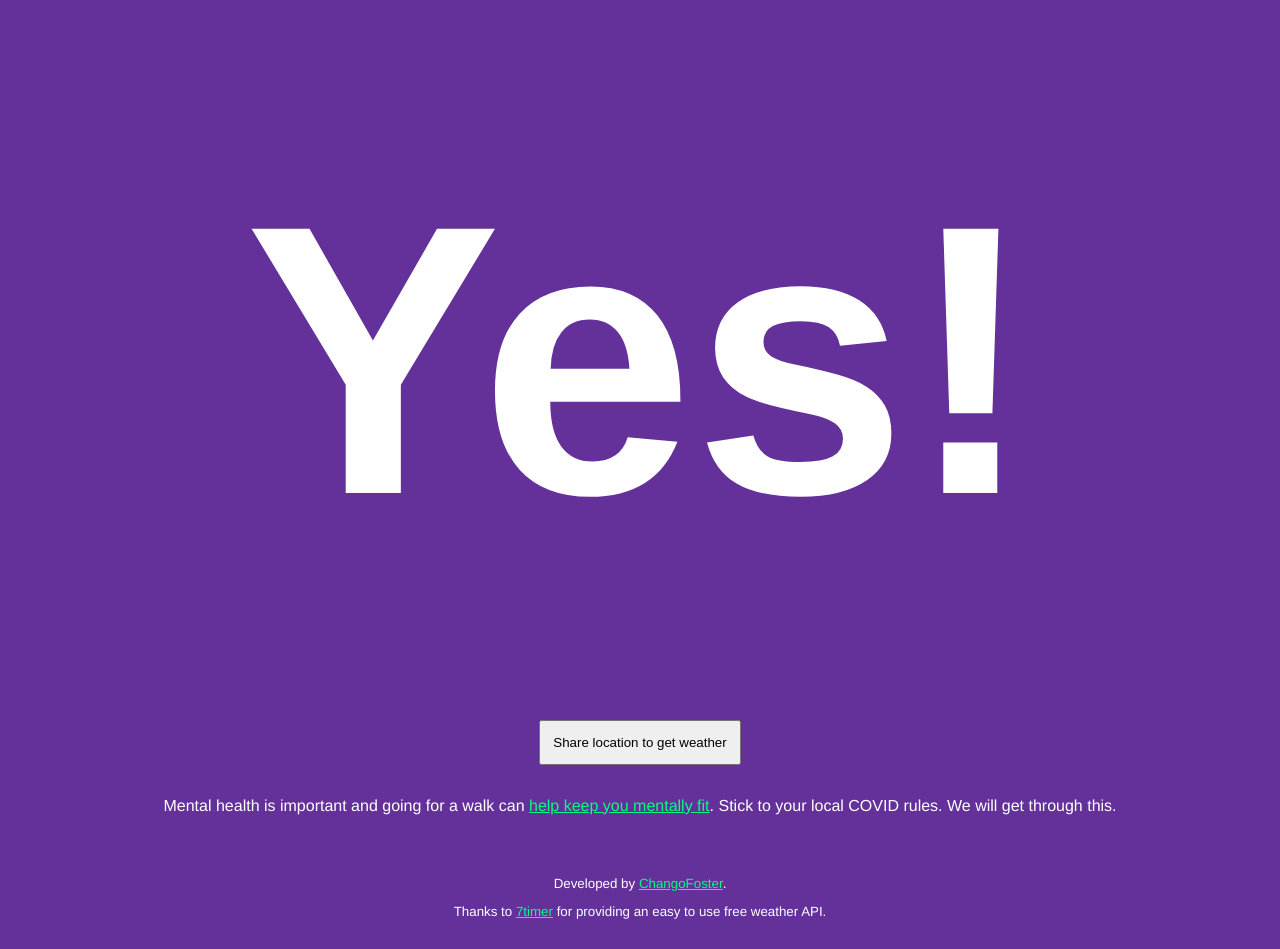
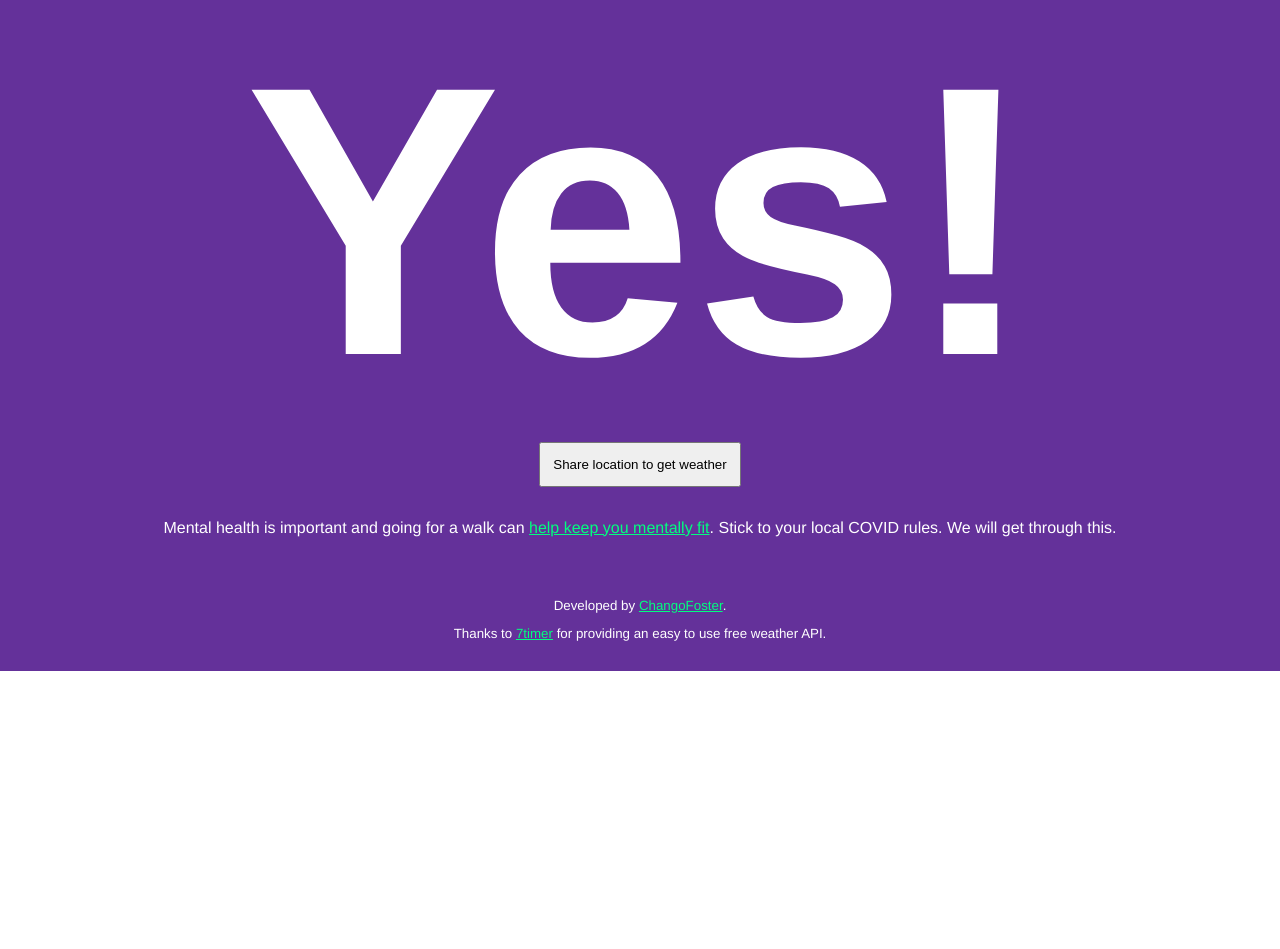
Before and after one commit to ChangoFoster/should-i-go-outside, a React (Create React App) app in the folder client/: page / in a window 1280 px wide. After the commit the page ends 800 px from the top, so only its background shows below. Built offline with nearby package versions, Linux system fonts and the light colour scheme.

Commit message:
Fix element overlap

```diff
--- a/client/src/App.css
+++ b/client/src/App.css
@@ -55,7 +55,6 @@ main {
   flex-direction: column;
   flex-wrap: wrap;
   justify-content: center;
-  height: 90vh;
 }
 
 .mentalHealth {
```
